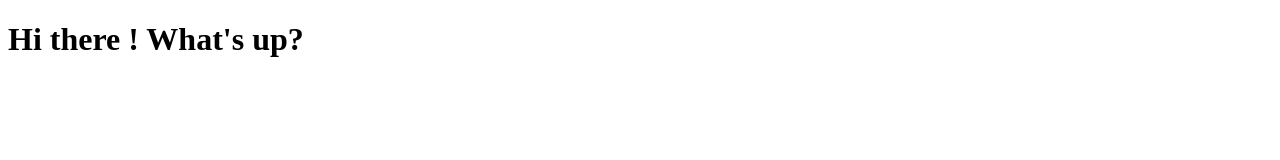
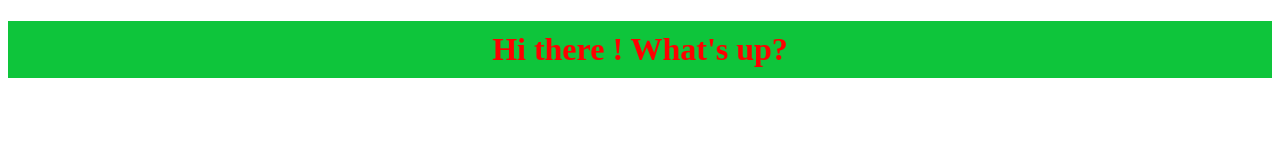
Before and after one commit to mdazim12/ice-cream, a plain HTML site: page index.html in a window 1280 px wide. Drawn offline with Linux system fonts and the light colour scheme.

Commit message:
add css file

```diff
--- a/index.html
+++ b/index.html
@@ -3,6 +3,7 @@
 <title>
     Frist web pages here
 </title>
+<link rel="stylesheet" href="style.css" />
 
 <body>
     <h1>
--- /dev/null
+++ b/style.css
@@ -0,0 +1,7 @@
+h1{
+    color: red;
+    background:#0ec53b;
+    padding: 10px;
+    margin: opx;
+    text-align: center;
+}
```
